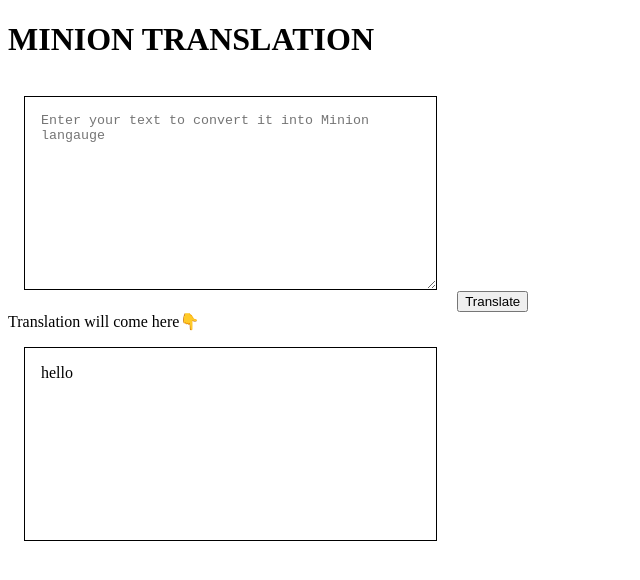
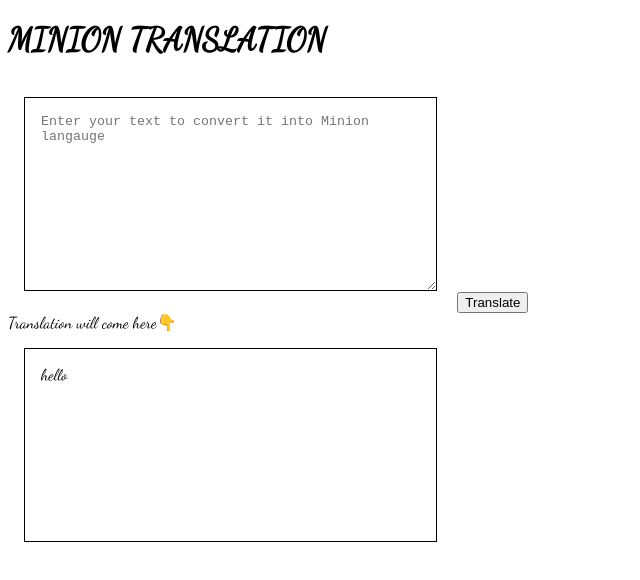
Before and after one commit to Rushi20001/minion-talk, a plain HTML site: page index.html in a window 1280 px wide. Shown: the whole page, without its empty margins (0-640 px from the left). Drawn offline with Linux system fonts and the light colour scheme.

Commit message:
import font

```diff
--- a/styles.css
+++ b/styles.css
@@ -1,3 +1,9 @@
+@import url('https://fonts.googleapis.com/css2?family=Dancing+Script&display=swap');
+
+body{
+    font-family: 'Dancing Script', cursive;
+}
+
 #txt-input ,#output{
 
     width: 30%;
```
